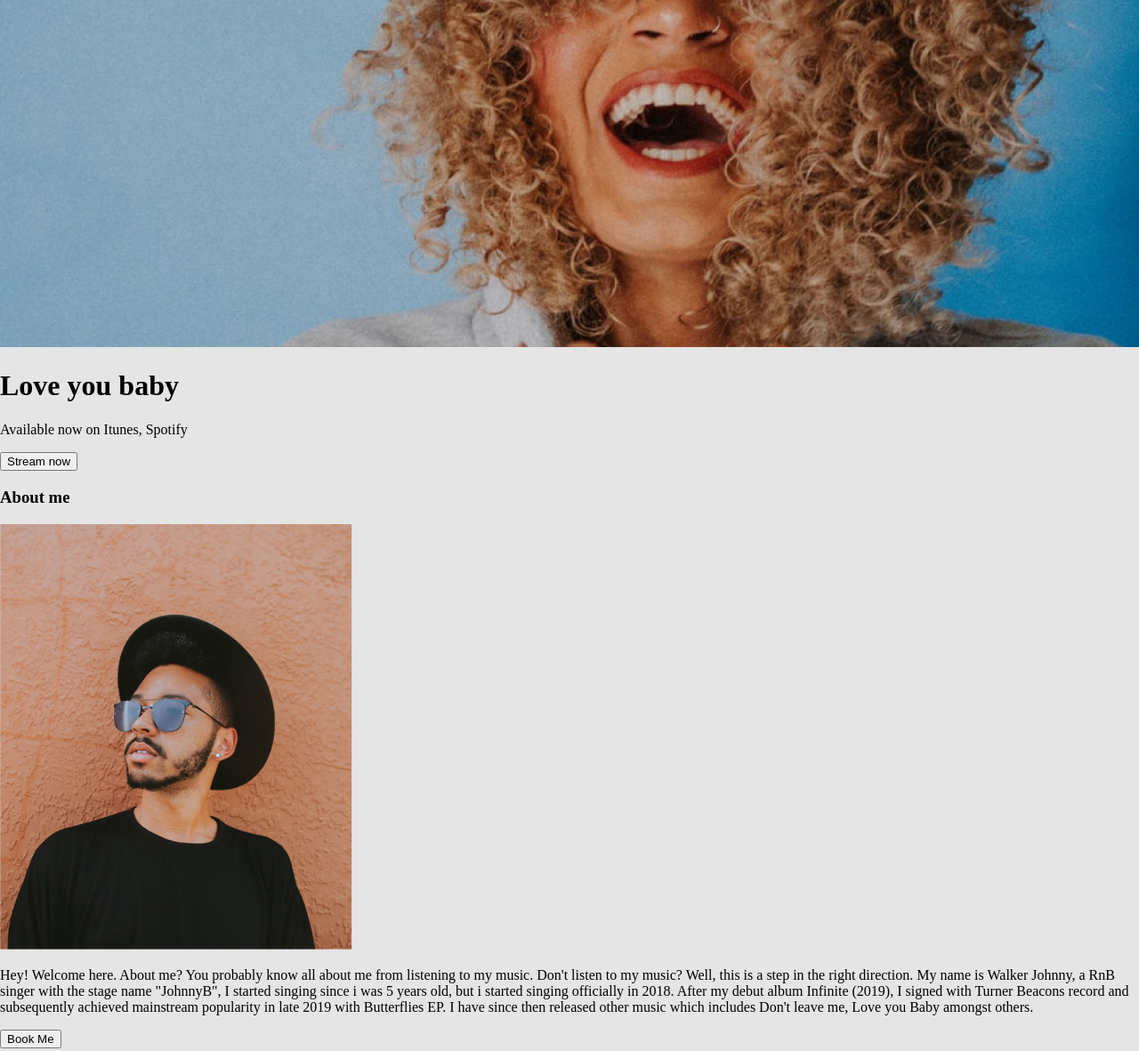
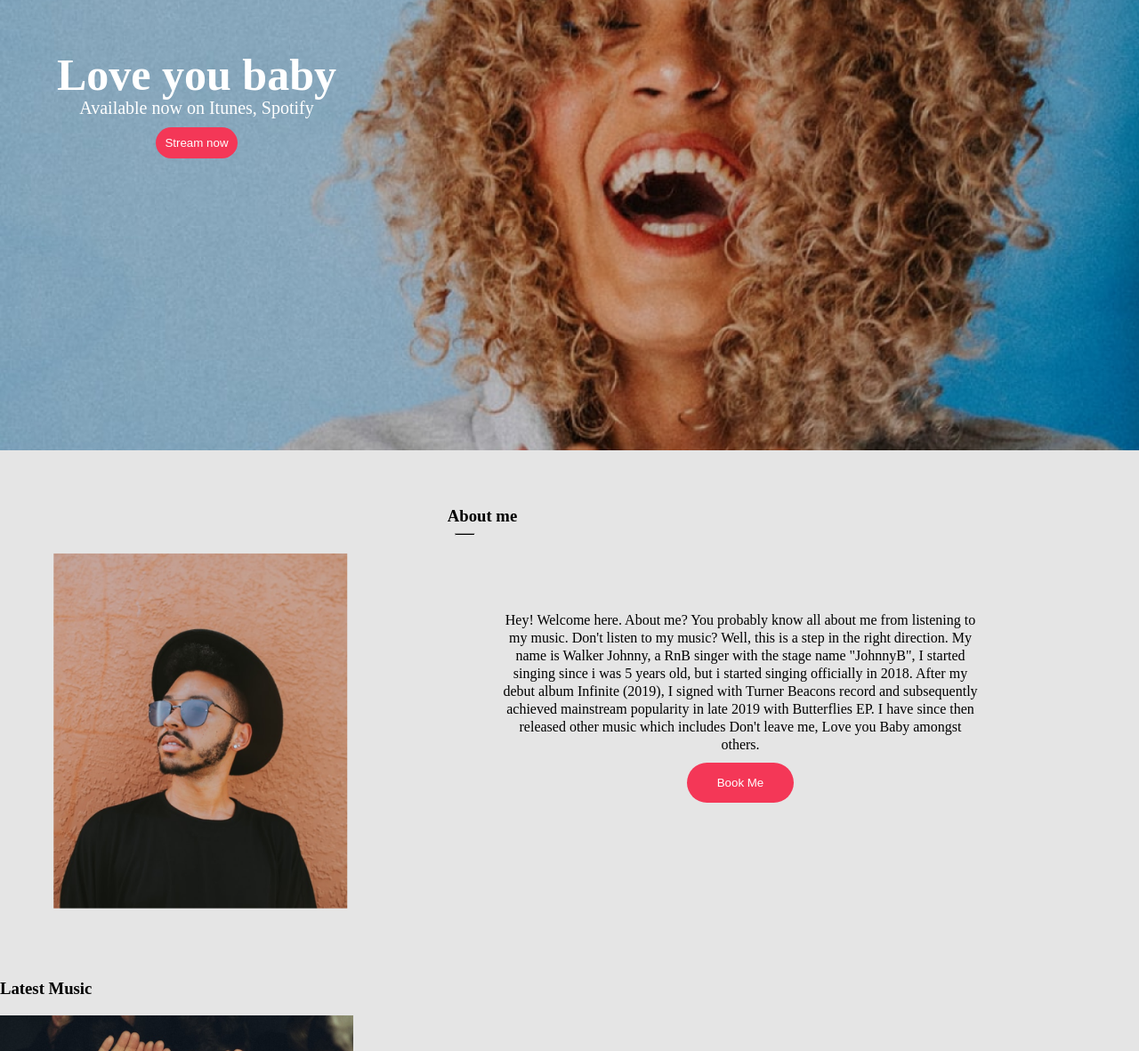
Before and after one commit to ogbewe/MUSIC-PORTFOLIO-REPLICATION, a plain HTML site: page index.html in a window 1280 px wide. Shown: the part 460-1641 px from the top of the page at 89% size. Drawn offline with nearby package versions, Linux system fonts and the light colour scheme.

Commit message:
latest code

```diff
--- a/css/style.css
+++ b/css/style.css
@@ -1,6 +1,8 @@
 body{
     margin: 0;
     padding: 0;
+    width: 100%;
+    height: 100%;
 }
 
 #wrapper{
@@ -50,5 +52,71 @@ body{
 }
 .coverpicture{
     width: 100%;
-    height: 800px;
+    height: auto;
 }
+.container{
+position: relative;
+text-align: center;
+color: white;
+}
+
+.containertext{
+    line-height: 20%;
+    position: absolute;
+    top: 50%;
+    left: 5%;
+    }
+
+.containertext h1{
+    font-size: 50px;
+
+}
+.containertext p {
+    font-size: 20px;
+}
+.containertext button{
+    border: none;
+    border-radius: 20px;
+    padding: 10px;
+    background-color: #F43757 ;
+    color: white;
+}
+
+.aboutme{
+    margin: 30px;
+    width: 80%;
+    height: 500px;
+    text-align: center;
+    line-height: 20px;
+}
+.aboutme h3{
+    text-align: center;
+    margin-top: 60px;
+}
+.aboutme hr{
+    width: 2%;
+    margin-left: 47%;
+    height: 1px;
+    background-color: black;
+}
+.aboutme img{
+    float: left;
+    margin:0 30px 0 30px;
+    height:400px;
+}
+.aboutme p{
+    position: absolute;
+    left: 40%;
+    right: 10%;
+    padding: 50px;
+}
+
+.aboutme p button{
+    border: none;
+    border-radius: 25px;
+    width: 120px;
+    padding: 15px;
+    margin: 10px;
+    background-color: #F43757;
+    color: white;
+}
--- a/index.html
+++ b/index.html
@@ -28,16 +28,19 @@
         </header>
       </div>
       <main>
-        <div>
+        <div class="container">
           <img class="coverpicture" src="img1.png" alt="first picture" />
+          <div class="containertext">
           <h1>Love you baby</h1>
           <p>Available now on Itunes, Spotify</p>
           <button>Stream now</button>
         </div>
+        </div>
 
         <!-- About me section -->
-        <div>
-          <h3>About me</h3>
+        <div class="aboutme">
+          <h3>About me <hr></h3>
+
           <img src="Rectangle 5.png" alt="" />
           <p>
             Hey! Welcome here. About me? You probably know all about me from
@@ -49,8 +52,10 @@
             subsequently achieved mainstream popularity in late 2019 with
             Butterflies EP. I have since then released other music which
             includes Don't leave me, Love you Baby amongst others.
+              <br>
+            <button>Book Me</button>
           </p>
-          <button>Book Me</button>
+
         </div>
 
         <!-- Latest music section -->
```
